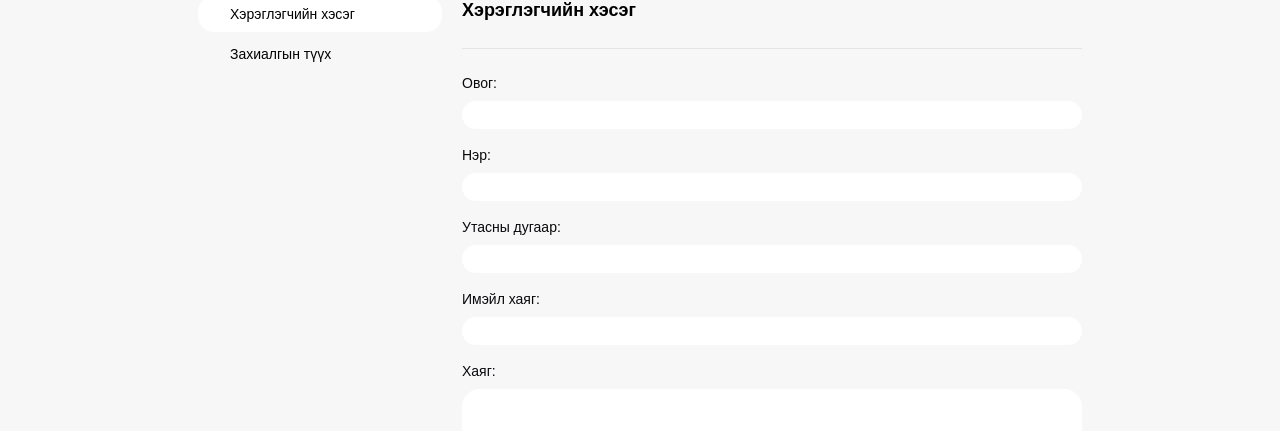
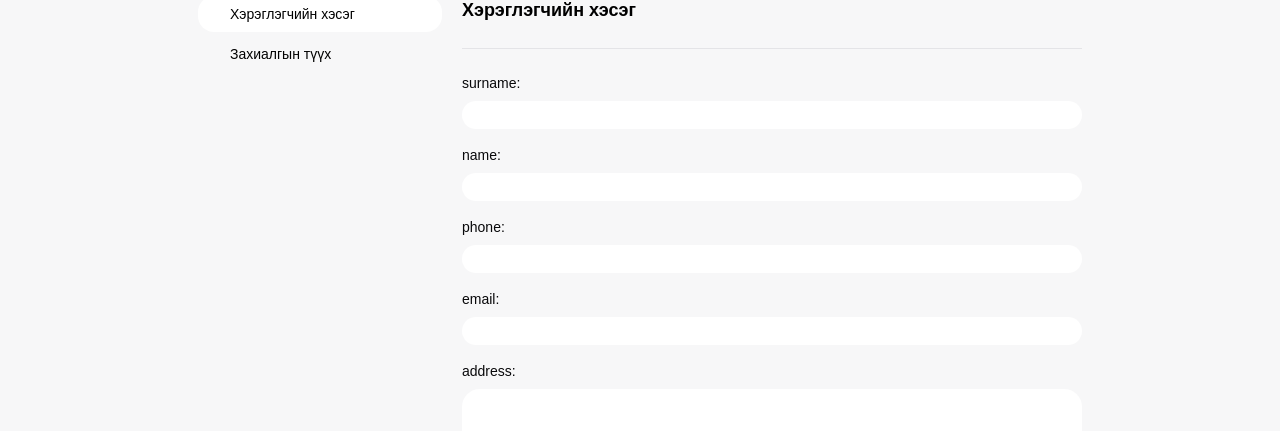
Before and after one commit to 24L-MP1D/e-commerce-team-1, a Next.js app: page /user in a window 1280 px wide. Shown: the part 440-871 px from the top of the page. Built offline with nearby package versions, Linux system fonts and the light colour scheme.

Commit message:
User information edit

```diff
--- a/package.json
+++ b/package.json
@@ -17,6 +17,7 @@
     "@radix-ui/react-slot": "^1.1.0",
     "class-variance-authority": "^0.7.0",
     "clsx": "^2.1.1",
+    "formik": "^2.4.6",
     "jwt-decode": "^4.0.0",
     "lucide-react": "^0.439.0",
     "next": "14.2.9",
@@ -28,7 +29,8 @@
     "react-router-dom": "^6.26.2",
     "sharp": "^0.33.5",
     "tailwind-merge": "^2.5.2",
-    "tailwindcss-animate": "^1.0.7"
+    "tailwindcss-animate": "^1.0.7",
+    "yup": "^1.4.0"
   },
   "devDependencies": {
     "@types/node": "^20",
--- a/src/app/product/[slug]/CommentSection.tsx
+++ b/src/app/product/[slug]/CommentSection.tsx
@@ -4,7 +4,7 @@ import StarRating from "./StarRating";
 import {
   deleteComment,
   fetchComments,
-  postComment
+  postComment,
 } from "@/app/services/comment";
 import { Edit, Star, Trash } from "lucide-react";
 import { Dialog } from "@/components/ui/dialog";
--- a/src/app/services/User.ts
+++ b/src/app/services/User.ts
@@ -1,4 +1,33 @@
+"use client";
+
 import { backCode } from "./cart";
+import * as React from "react";
+import { useState, useEffect } from "react";
+import { useFormik, FormikErrors } from "formik";
+import * as yup from "yup";
+
+interface User {
+  userName: string;
+  email: string;
+  phoneNumber: String,
+  address: String,
+}
+
+const validationSchema = yup.object({
+  userName: yup.string().min(1).required("Name is required!"),
+  email: yup.string().email().required("Not an email!"),
+  phoneNumber: yup.string().min(1).required("Name is required!"),
+  address: yup.string().min(1).required("Name is required!"),
+});
+
+const initialValues = {
+  userName: "",
+  email: "",
+  phoneNumber: "",
+  address: "",
+};
+
+
 
 export const  FindUser = async () => {
   const token = localStorage.getItem("Authorization") || "";
@@ -9,3 +38,22 @@ export const  FindUser = async () => {
   const data = await res.json();
   return data;
 };
+
+export const editUser = async (
+  userName: string,
+  email: string,
+  phoneNumber: string,
+  address: string,
+) => {
+  const token = localStorage.getItem("Authorization") || "";
+  console.log("token ", token)
+  try {
+    const res = await fetch(`${backCode}/user/edit`, {
+      method: "PUT",
+      headers: { "Content-Type": "application/json", authToken: token },
+      body: JSON.stringify({ userName, email, phoneNumber, address })
+    });
+  } catch (error) {
+    console.error("Can't update user information");
+  }
+};
--- a/src/app/user/page.tsx
+++ b/src/app/user/page.tsx
@@ -1,22 +1,25 @@
 "use client";
 
 import { usePathname, useRouter, useSearchParams } from "next/navigation";
-
+import { useFormik } from "formik";
+import * as yup from "yup";
 import { useState } from "react";
 
 import {
   Accordion,
   AccordionContent,
   AccordionItem,
-  AccordionTrigger
+  AccordionTrigger,
 } from "@/components/ui/accordion";
 
 import imagish from "../assets/E-Commerce/image.png";
+import { FindUser, editUser } from "../services/User";
 
 const Home = () => {
   const [active, setActive] = useState("info");
   const router = useRouter();
   const pathName = usePathname();
+
   const changeSelected = (select: string) => {
     setActive(select);
     router.push(pathName + "?selected=" + select);
@@ -29,7 +32,7 @@ const Home = () => {
           <button
             onClick={() => changeSelected("info")}
             className={`text-sm py-2 px-8 rounded-[16px] text-start ${
-              active == "info" && "bg-[#FFFFFF]"
+              active === "info" && "bg-[#FFFFFF]"
             }`}
           >
             Хэрэглэгчийн хэсэг
@@ -37,7 +40,7 @@ const Home = () => {
           <button
             onClick={() => changeSelected("history")}
             className={`text-sm py-2 px-8 rounded-[16px] text-start ${
-              active == "history" && "bg-[#FFFFFF]"
+              active === "history" && "bg-[#FFFFFF]"
             }`}
           >
             Захиалгын түүх
@@ -52,24 +55,78 @@ const Home = () => {
 const Hero = () => {
   const search = useSearchParams();
   const result = search.get("selected");
-  if (result == "history") {
+  if (result === "history") {
     return <History />;
   }
   return <Info />;
 };
+
 const Info = () => {
+  const formik = useFormik({
+    initialValues: {
+      surname: "",
+      name: "",
+      phone: "",
+      email: "",
+      address: "",
+    },
+    validationSchema: yup.object({
+      surname: yup.string().required("Required"),
+      name: yup.string().required("Required"),
+      phone: yup.string().required("Required"),
+      email: yup.string().email("Invalid email format").required("Required"),
+      address: yup.string(),
+    }),
+    onSubmit: () => {
+      const { name, email, phone, address } = formik.values;
+      editUser(name, email, phone, address);
+    },
+  });
+
   return (
     <div className="flex flex-col gap-6 w-full">
-      <span className=" font-bold text-lg">Хэрэглэгчийн хэсэг</span>
+      <span className="font-bold text-lg">Хэрэглэгчийн хэсэг</span>
       <div className="h-[1px] w-full bg-[#E4E4E7]" />
       <div className="text-sm flex flex-col gap-4">
-        <InputWithLabel name="Овог" type="text" address={false} />
-        <InputWithLabel name="Нэр" type="text" address={false} />
-        <InputWithLabel name="Утасны дугаар" type="number" address={false} />
-        <InputWithLabel name="Имэйл хаяг" type="email" address={false} />
-        <InputWithLabel name="Хаяг" type="text" address={true} />
+        <InputWithLabel
+          name="surname"
+          type="text"
+          address={false}
+          onChange={formik.handleChange}
+        />
+        <InputWithLabel
+          name="name"
+          type="text"
+          address={false}
+          onChange={formik.handleChange}
+        />
+        <InputWithLabel
+          name="phone"
+          type="number"
+          address={false}
+          onChange={formik.handleChange}
+        />
+        <InputWithLabel
+          name="email"
+          type="email"
+          address={false}
+          onChange={formik.handleChange}
+        />
+        <InputWithLabel
+          name="address"
+          type="text"
+          address={true}
+          onChange={formik.handleChange}
+        />
       </div>
-      <button className="rounded-full bg-[#2563EB] px-9 py-2 text-[#FAFAFA] self-end">
+      <button
+        className="rounded-full bg-[#2563EB] px-9 py-2 text-[#FAFAFA] self-end"
+        onClick={(e) => {
+          e.preventDefault();
+          formik.handleSubmit();
+        }}
+        type="submit"
+      >
         Мэдээлэл шинэчлэх
       </button>
     </div>
@@ -85,8 +142,8 @@ const History = () => {
         const total = 0;
 
         return (
-          <div className="rounded-[16px] bg-[#FFFFFF] py-8 px-6">
-            <Accordion type="single" collapsible key={day} className="">
+          <div className="rounded-[16px] bg-[#FFFFFF] py-8 px-6" key={day}>
+            <Accordion type="single" collapsible>
               <AccordionItem value="item-1">
                 <AccordionTrigger className="text-[#000000] font-bold text-base">
                   {day}
@@ -104,8 +161,8 @@ const History = () => {
               </AccordionItem>
             </Accordion>
             <div className="flex justify-between items-center">
-              <span className="">Үнийн дүн:</span>
-              <span className="font-bold text-lg text-base">{total}₮</span>
+              <span>Үнийн дүн:</span>
+              <span className="font-bold text-lg">{total}₮</span>
             </div>
           </div>
         );
@@ -119,18 +176,22 @@ const days = ["2024-09-03", "2024-08-23"];
 const InputWithLabel = ({
   name,
   type,
-  address
+  address,
+  onChange,
 }: {
   name: string;
   type: string;
   address: boolean;
+  onChange: (event: React.ChangeEvent<HTMLInputElement>) => void; // Add onChange type
 }) => {
   return (
     <div className="flex flex-col gap-2">
       <span className="text-sm text-[#09090B]">{name}:</span>
       <input
+        name={name} // Set name attribute for Formik
         type={type}
         className={`rounded-[18px] py-1 px-3 ${address && "h-[94px]"}`}
+        onChange={onChange}
       />
     </div>
   );
@@ -140,7 +201,7 @@ const OrderItem = ({
   name,
   img_url,
   quantity,
-  price
+  price,
 }: {
   name: string;
   img_url: string;
@@ -150,9 +211,9 @@ const OrderItem = ({
   return (
     <div className="flex gap-2">
       <div className="size-9 rounded-[4px] overflow-hidden">
-        <img src={imagish.src} />
+        <img src={imagish.src} alt={name} />
       </div>
-      <div className="flex flex-col gap-1 w- h-full flex-1">
+      <div className="flex flex-col gap-1 w-full flex-1">
         <span className="text-[12px]">{name}</span>
         <div className="flex justify-between items-center w-full">
           <span className="text-[12px]">
--- a/src/components/Header.tsx
+++ b/src/components/Header.tsx
@@ -13,6 +13,7 @@ import {
 
 export default function Header() {
   const [isLoggedIn, setIsLoggedIn] = useState(false);
+
   useEffect(() => {
     setIsLoggedIn(checkTokenValidation());
   }, []);
--- a/src/components/editCommentDialog.tsx
+++ b/src/components/editCommentDialog.tsx
@@ -7,7 +7,7 @@ import {
   DialogDescription,
   DialogHeader,
   DialogTitle,
-  DialogTrigger
+  DialogTrigger,
 } from "@/components/ui/dialog";
 import { Button } from "./ui/button";
 import { useState } from "react";
@@ -17,7 +17,7 @@ export default function EditComment({
   open,
   setOpen,
   reset,
-  slug
+  slug,
 }: {
   open: boolean;
   setOpen: any;
```
Also changed, not shown: 1 other file (tests, documents, lock files or other folders).
